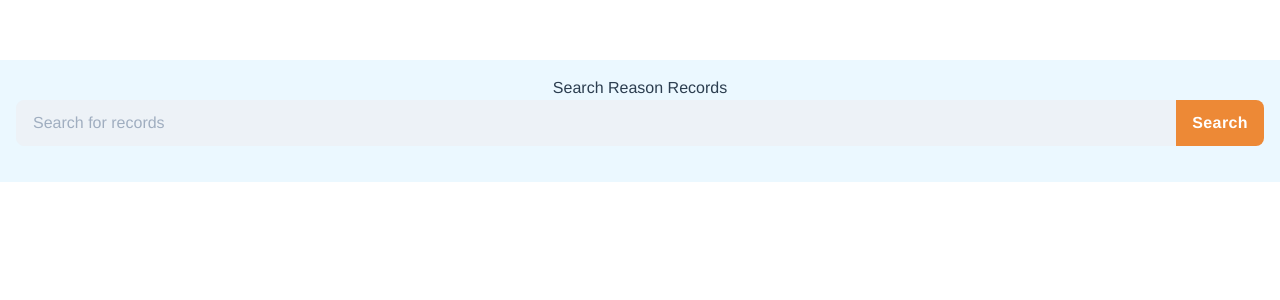
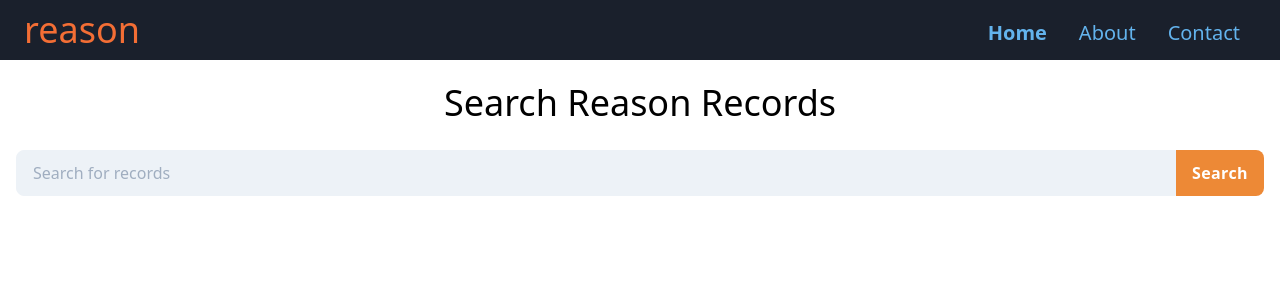
Before and after one commit to ACVis/SearchClient-Vue, a Vue app in the folder searchclient-vue/: page /#/ in a window 1280 px wide. Shown: the top 300 px of the page. Built offline with nearby package versions, Linux system fonts and the light colour scheme.

Commit message:
Styling
- Add Nav
- Change list style

```diff
--- a/searchclient-vue/src/App.vue
+++ b/searchclient-vue/src/App.vue
@@ -1,8 +1,39 @@
 <template>
-  <div id="app" class="w-full h-full">
-    <div id="nav">
-      <!-- <router-link to="/">Home</router-link> | -->
-    </div>
+  <div id="app" class="w-full h-screen">
+    <nav class="bg-gray-900" id="nav">
+      <div class="container mx-auto px-6 py-3 flex justify-between items-end">
+        <a class="r-text-orange-brand leading-none text-2xl lg:text-4xl" href="#">reason</a>
+        <div class="block lg:hidden">
+          <button
+            class="flex items-center px-3 py-2 border rounded text-gray-500 border-gray-600 hover:text-gray-800 hover:border-teal-500 appearance-none focus:outline-none"
+          >
+            <svg
+              class="fill-current h-3 w-3"
+              viewBox="0 0 20 20"
+              xmlns="http://www.w3.org/2000/svg"
+            >
+              <title>Menu</title>
+              <path d="M0 3h20v2H0V3zm0 6h20v2H0V9zm0 6h20v2H0v-2z" />
+            </svg>
+          </button>
+        </div>
+        <div class="text-blue-400 lg:text-xl hidden lg:block">
+          <ul class="inline-flex">
+            <!-- <router-link to="/">Home</router-link> | -->
+            <li>
+              <a class="px-4 font-bold" href="/">Home</a>
+            </li>
+            <li>
+              <a class="px-4 hover:text-gray-800" href="#">About</a>
+            </li>
+            <li>
+              <a class="px-4 hover:text-gray-800" href="#">Contact</a>
+            </li>
+          </ul>
+        </div>
+      </div>
+    </nav>
+
     <router-view />
   </div>
 </template>
@@ -17,20 +48,25 @@
   --rgrey88: hsl(0, 0%, 88%);
   --regrey63: hsl(0, 0%, 63%);
 }
+
+.r-text-orange-brand {
+  color: var(--rorange);
+}
+
 #app {
-  font-family: Avenir, Helvetica, Arial, sans-serif;
-  -webkit-font-smoothing: antialiased;
-  -moz-osx-font-smoothing: grayscale;
+  // font-family: Avenir, Helvetica, Arial, sans-serif;
+  // -webkit-font-smoothing: antialiased;
+  // -moz-osx-font-smoothing: grayscale;
   text-align: center;
-  color: #2c3e50;
+  // color: #2c3e50;
 }
 
 #nav {
-  padding: 30px;
+  // padding: 30px;
 
   a {
-    font-weight: bold;
-    color: #2c3e50;
+    // font-weight: bold;
+    // color: #2c3e50;
 
     &.router-link-exact-active {
       color: #42b983;
--- a/searchclient-vue/src/components/lib/records-list.vue
+++ b/searchclient-vue/src/components/lib/records-list.vue
@@ -1,19 +1,25 @@
 <template>
   <div>
     <ul v-if="records && records.hit">
-        <li class="border mb-3" :key="record.id" v-for="record in records.hit">
+      <li
+        class="record-box border border-l-2 border-t-0 border-b-0 mb-3"
+        :key="record.id"
+        v-for="record in records.hit"
+      >
         <div class="flex items-start mb-4 text-sm">
-                <img :src="record.fields.image_url" class="w-40 h-auto rounded mr-3">
+          <img :src="record.fields.image_url" class="w-40 h-auto mr-3" />
           <div class="flex-1 text-left overflow-auto">
-                    <div class="">
+            <div class>
               <span class="font-bold">{{record.fields.post_title}}</span>
             </div>
-                    <div class="">
-                        <span class="text-grey text-xs">{{record.fields.author_names}} | </span>
-                        <span class="">{{record.fields.post_date | toPostDate}}</span>
+            <div class>
+              <span class="text-grey text-xs">{{record.fields.author_names}} |</span>
+              <span class>{{record.fields.post_date | toPostDate}}</span>
             </div>
             <p class="text-black leading-normal">{{record.fields.subtitle}}</p>
-                    <div class="bg-grey-lighter border border-grey-light text-grey-darkest text-sm font-mono rounded p-3 mt-2 whitespace-pre overflow-auto">{{record.fields.post_excerpt}}</div>
+            <div
+              class="bg-grey-lighter border-b-2 border-grey-light text-grey-darkest text-sm font-mono p-3 mt-2 whitespace-pre overflow-auto"
+            >{{record.fields.post_excerpt}}</div>
           </div>
         </div>
       </li>
@@ -25,12 +31,11 @@
 import dayjs from "dayjs";
 const defaultWrapClasses = "";
 
-
 export default {
   name: "RecordsList",
   filters: {
     toPostDate(inputdate) {
-      if(inputdate) {
+      if (inputdate) {
         return dayjs(inputdate).format("MMMM D, YYYY");
       } else {
         return "";
@@ -59,8 +64,7 @@ export default {
     }
   },
   data() {
-    return {
-    };
+    return {};
   },
   computed: {
     _wrapClass() {
@@ -82,4 +86,8 @@ export default {
 };
 </script>
 
-<style></style>
+<style>
+.record-box {
+  border-left-color: var(--rorange);
+}
+</style>
--- a/searchclient-vue/src/components/lib/search-simple.vue
+++ b/searchclient-vue/src/components/lib/search-simple.vue
@@ -25,7 +25,7 @@
 <script>
 const cssClasses = "";
 const defaultInputClasses =
-  "flex-1 appearance-none bg-gray-200 text-gray-700 border border-gray-200 rounded-l-lg py-3 px-4 leading-tight focus:outline-none focus:bg-white focus:border-gray-500";
+  "flex-1 appearance-none bg-gray-200 text-gray-700 border border-gray-200 rounded-l-lg py-3 px-4 leading-tight focus:outline-none focus:bg-white focus:border-orange-500";
 const defaultButtonClasses =
   "flex-initial bg-orange-500 hover:bg-orange-700 text-white font-bold tracking-wide py-2 px-4 rounded-r-lg";
 const defaultFormClasses = "w-full flex flex-no-wrap items-stretch relative";
--- a/searchclient-vue/src/views/Home.vue
+++ b/searchclient-vue/src/views/Home.vue
@@ -1,8 +1,8 @@
 <template>
-  <div class="container mx-auto p-4 bg-blue-100">
+  <div class="container mx-auto h-screen p-4">
     <!-- <img alt="Vue logo" src="../assets/logo.png" /> -->
     <!-- <HelloWorld msg="Welcome to Your Vue.js App" /> -->
-    <h1 class="font-lg">Search Reason Records</h1>
+    <h1 class="text-4xl mb-5">Search Reason Records</h1>
     <SearchSimple
       class="w-full mb-5"
       v-model.trim="searchInput"
@@ -27,8 +27,8 @@ const api = axios.create({
   baseURL: "http://localhost:8080/production",
   headers: {
     // "access-control-allow-origin": "*",
-    'Access-Control-Allow-Origin': '*',
-    "content-type": "application/json",
+    "Access-Control-Allow-Origin": "*",
+    "content-type": "application/json"
   }
 });
 
@@ -50,7 +50,7 @@ export default {
       submitState: {
         updating: false
       },
-      records: null,
+      records: null
     };
   },
   methods: {
@@ -61,10 +61,13 @@ export default {
 
       // return api.get(`q?=${search}&take=${take}&skip=${skip}`).then(response => {
       // return api.get(`q?=${search}`).then(response => {
-      return axios.get(`/production/?q=${search}`).then(response => {
-        this.records = response.data.hits;
-        return response;
-      }).catch(error => console.log(error));
+      return axios
+        .get(`/production/?q=${search}`)
+        .then(response => {
+          this.records = response.data.hits;
+          return response;
+        })
+        .catch(error => console.log(error));
     }
   }
 };
```
Lines whose indentation alone changed are shown as unchanged.
